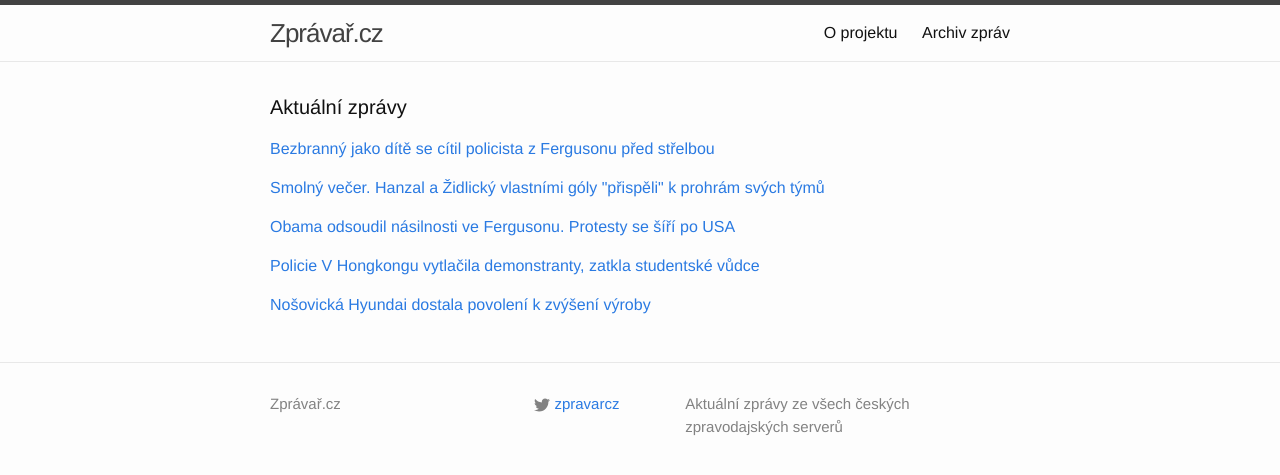
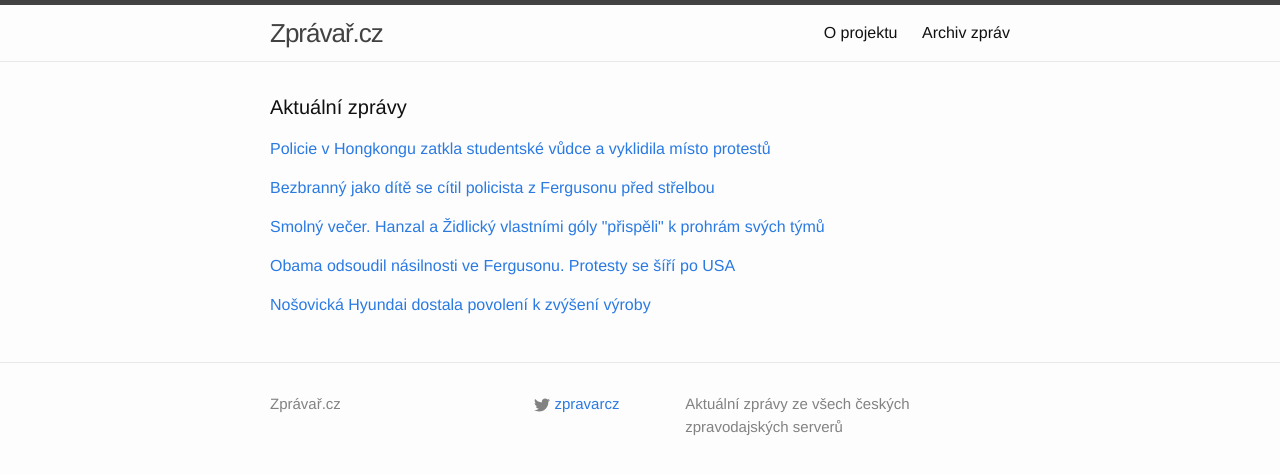
Before and after one commit to adliska/zpravar, a Jekyll site: the page built from index.html, in a window 1280 px wide. Shown: the top 475 px of the page. Built offline with Jekyll 4.4.1, drawn with Linux system fonts in a browser that asks for light colours; some of the changed lines change nothing that is shown.

Commit message:
zpravar news update

```diff
--- a/index.html
+++ b/index.html
@@ -5,8 +5,17 @@
 <div class="home">
     <h1 class="page-heading">Aktuální zprávy</h1>
 
-<p><a href="javascript:;" onclick="toggle_visibility('zpravy0')">Bezbranný jako dítě se cítil policista z Fergusonu před střelbou</a></p>
+<p><a href="javascript:;" onclick="toggle_visibility('zpravy0')">Policie v Hongkongu zatkla studentské vůdce a vyklidila místo protestů</a></p>
 <div id="zpravy0" style="display:none">
+<ul>
+<li><a href=http://zpravy.idnes.cz/policie-v-hongkongu-zatkla-dva-studentske-vudce-protestu-p3p-/zahranicni.aspx?c=A141126_074421_zahranicni_fer>Policie v Hongkongu zatkla studentské vůdce a vyklidila místo protestů - zpravy.idnes.cz</a></li>
+<li><a href=http://www.ceskatelevize.cz/ct24/svet/293550-policie-v-hongkongu-zadrzela-dva-vudce-protestu/>Policie v Hongkongu zadržela dva vůdce protestů - www.ceskatelevize.cz</a></li>
+<li><a href=http://www.lidovky.cz/policie-v-hongkongu-vytlacila-demonstranty-zatkla-studentske-vudce-1ix-/zpravy-svet.aspx?c=A141126_072822_ln_zahranici_ele>Policie V Hongkongu vytlačila demonstranty, zatkla studentské vůdce  - www.lidovky.cz</a></li>
+<li><a href=http://zpravy.aktualne.cz/zahranici/policie-v-hongkongu-zadrzela-dva-vudce-studentskych-protestu/r~ed690f62752c11e4833a0025900fea04/>Policie v Hongkongu zadržela dva vůdce studentských protestů - zpravy.aktualne.cz</a></li>
+<li><a href=http://www.ceskenoviny.cz/zpravy/zpravy/policie-v-hongkongu-pry-zadrzela-dva-vudce-studentskych-protestu/1151546>Policie v Hongkongu prý zadržela dva vůdce studentských protestů - www.ceskenoviny.cz</a></li>
+</ul>
+</div><p><a href="javascript:;" onclick="toggle_visibility('zpravy1')">Bezbranný jako dítě se cítil policista z Fergusonu před střelbou</a></p>
+<div id="zpravy1" style="display:none">
 <ul>
 <li><a href=http://www.ceskatelevize.cz/ct24/svet/293549-bezbranny-jako-dite-se-citil-policista-z-fergusonu-pred-strelbou/>Bezbranný jako dítě se cítil policista z Fergusonu před střelbou - www.ceskatelevize.cz</a></li>
 <li><a href=http://www.ceskatelevize.cz/ct24/svet/293549-bezbranny-jako-dite-se-citil-policista-z-fergusonu-pred-strelbou-na-cernosskeho-mladika/>Bezbranný jako dítě se cítil policista z Fergusonu před střelbou na černošského mladíka - www.ceskatelevize.cz</a></li>
@@ -14,28 +23,21 @@
 <li><a href=http://zpravy.idnes.cz/vypoved-policisty-wilsona-ferguson-d77-/zahranicni.aspx?c=A141126_064347_zahranicni_wlk>Bál jsem se, musel jsem ho zabít, vypověděl policista z Fergusonu - zpravy.idnes.cz</a></li>
 <li><a href=http://www.ceskenoviny.cz/zpravy/zpravy/policista-z-fergusonu-se-pry-pri-stretu-s-mladikem-bal-o-zivot/1151542>Policista z Fergusonu se prý při střetu s mladíkem bál o život - www.ceskenoviny.cz</a></li>
 </ul>
-</div><p><a href="javascript:;" onclick="toggle_visibility('zpravy1')">Smolný večer. Hanzal a Židlický vlastními góly "přispěli" k prohrám svých týmů</a></p>
-<div id="zpravy1" style="display:none">
+</div><p><a href="javascript:;" onclick="toggle_visibility('zpravy2')">Smolný večer. Hanzal a Židlický vlastními góly "přispěli" k prohrám svých týmů</a></p>
+<div id="zpravy2" style="display:none">
 <ul>
 <li><a href=http://www.denik.cz/hokej/hanzaluv-vlastni-gol-dokonal-ctyrgolovy-obrat-colorada-20141126.html>Smolný večer. Hanzal a Židlický vlastními góly "přispěli" k prohrám svých týmů - www.denik.cz</a></li>
 <li><a href=http://hokej.idnes.cz/hudler-korigoval-porazku-calgary-dl1-/nhl.aspx?c=A141126_071314_nhl_Mkr>Hudler korigoval porážku Calgary, Vancouver si poradil s New Jersey - hokej.idnes.cz</a></li>
 <li><a href=http://sport.aktualne.cz/den-vlastnaku-do-sve-branky-se-trefili-hanzal-i-zidlicky/r~2409791a753411e4b0c4002590604f2e/>Den vlastňáků: do své branky se trefili Hanzal i Židlický - sport.aktualne.cz</a></li>
 <li><a href=http://www.sportovninoviny.cz/zpravy/hanzaluv-vlastni-gol-dokonal-ctyrgolovy-obrat-colorada/1151553>Hanzalův vlastní gól dokonal čtyřgólový obrat Colorada - www.sportovninoviny.cz</a></li>
 </ul>
-</div><p><a href="javascript:;" onclick="toggle_visibility('zpravy2')">Obama odsoudil násilnosti ve Fergusonu. Protesty se šíří po USA </a></p>
-<div id="zpravy2" style="display:none">
+</div><p><a href="javascript:;" onclick="toggle_visibility('zpravy3')">Obama odsoudil násilnosti ve Fergusonu. Protesty se šíří po USA </a></p>
+<div id="zpravy3" style="display:none">
 <ul>
 <li><a href=http://www.lidovky.cz/obama-odsoudil-nasilnosti-ve-fergusonu-protesty-se-siri-po-usa-psn-/zpravy-svet.aspx?c=A141126_071757_ln_zahranici_ele>Obama odsoudil násilnosti ve Fergusonu. Protesty se šíří po USA  - www.lidovky.cz</a></li>
 <li><a href=http://zpravy.e15.cz/zahranicni/udalosti/obama-odsoudil-nasili-ve-fergusonu-protesty-se-rozsirily-po-usa-1140097>Obama odsoudil násilí ve Fergusonu, protesty se rozšířily po USA - zpravy.e15.cz</a></li>
 <li><a href=http://zpravy.aktualne.cz/zahranici/obama-odsoudil-nasili-ve-fergusonu-niceni-nelze-omluvit/r~53ad9d36752a11e4b5c5002590604f2e/>Obama odsoudil násilí ve Fergusonu: Ničení nelze omluvit - zpravy.aktualne.cz</a></li>
 <li><a href=http://www.ceskenoviny.cz/zpravy/zpravy/obama-odsoudil-nasili-ve-fergusonu-nicivou-cinnost-nelze-omluvit/1151521>Obama odsoudil násilí ve Fergusonu, ničivou činnost nelze omluvit - www.ceskenoviny.cz</a></li>
-</ul>
-</div><p><a href="javascript:;" onclick="toggle_visibility('zpravy3')">Policie V Hongkongu vytlačila demonstranty, zatkla studentské vůdce </a></p>
-<div id="zpravy3" style="display:none">
-<ul>
-<li><a href=http://www.lidovky.cz/policie-v-hongkongu-vytlacila-demonstranty-zatkla-studentske-vudce-1ix-/zpravy-svet.aspx?c=A141126_072822_ln_zahranici_ele>Policie V Hongkongu vytlačila demonstranty, zatkla studentské vůdce  - www.lidovky.cz</a></li>
-<li><a href=http://zpravy.aktualne.cz/zahranici/policie-v-hongkongu-zadrzela-dva-vudce-studentskych-protestu/r~ed690f62752c11e4833a0025900fea04/>Policie v Hongkongu zadržela dva vůdce studentských protestů - zpravy.aktualne.cz</a></li>
-<li><a href=http://www.ceskenoviny.cz/zpravy/zpravy/policie-v-hongkongu-pry-zadrzela-dva-vudce-studentskych-protestu/1151546>Policie v Hongkongu prý zadržela dva vůdce studentských protestů - www.ceskenoviny.cz</a></li>
 </ul>
 </div><p><a href="javascript:;" onclick="toggle_visibility('zpravy4')">Nošovická Hyundai dostala povolení k zvýšení výroby</a></p>
 <div id="zpravy4" style="display:none">
```
